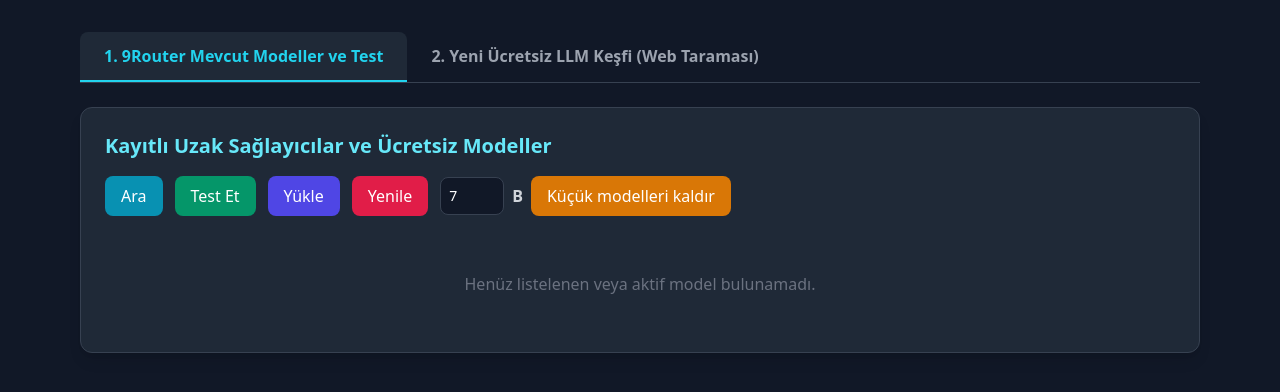
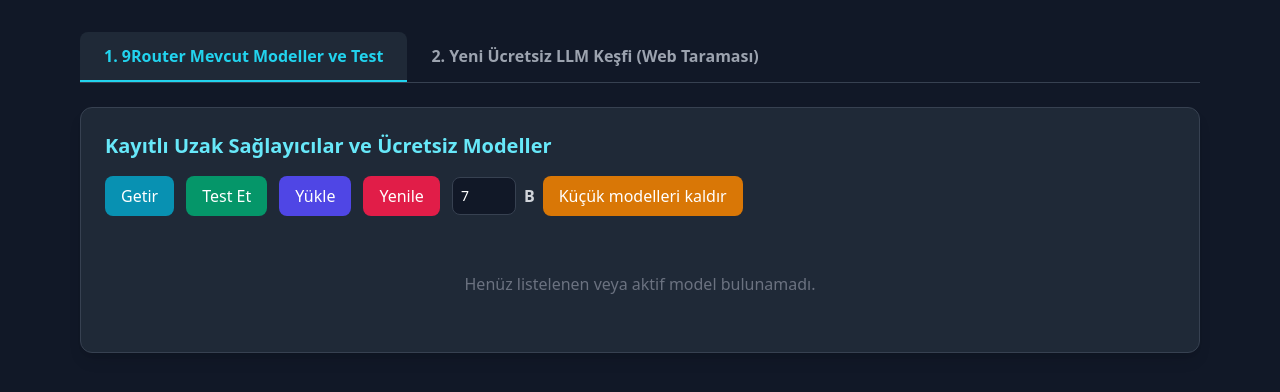
Before and after one commit to tekinaltun2025/9RouterEnhanced, a FastAPI app: page / in a window 1280 px wide. Shown: the part 132-524 px from the top of the page. Run offline with FastAPI, Linux system fonts and the light colour scheme; parts of the project's set-up code (start-up, migrations or seed data) failed here and were passed over; some libraries are stand-ins or nearby versions.

Commit message:
Rename 'Ara' button to 'Getir' on registered models screen

```diff
--- a/templates/index.html
+++ b/templates/index.html
@@ -148,7 +148,7 @@
                 box1Title: "Kayıtlı Uzak Sağlayıcılar ve Ücretsiz Modeller",
                 box2Title: "Derinlemesine ve Yüksek Düşünce Seviyeli Web Keşfi",
                 box2Subtitle: "Açık kaynak platformlar ve bulut sağlayıcılar taranır, yerel ağ IP'leri filtrelenir.",
-                btnSearch: "Ara",
+                btnSearch: "Getir",
                 btnTest: "Test Et",
                 btnUpload: "Yükle",
                 btnReset: "Yenile",
```
